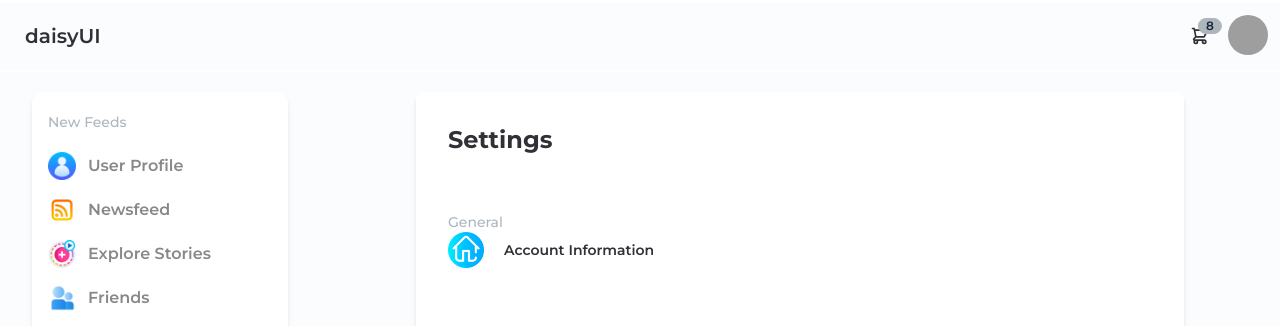
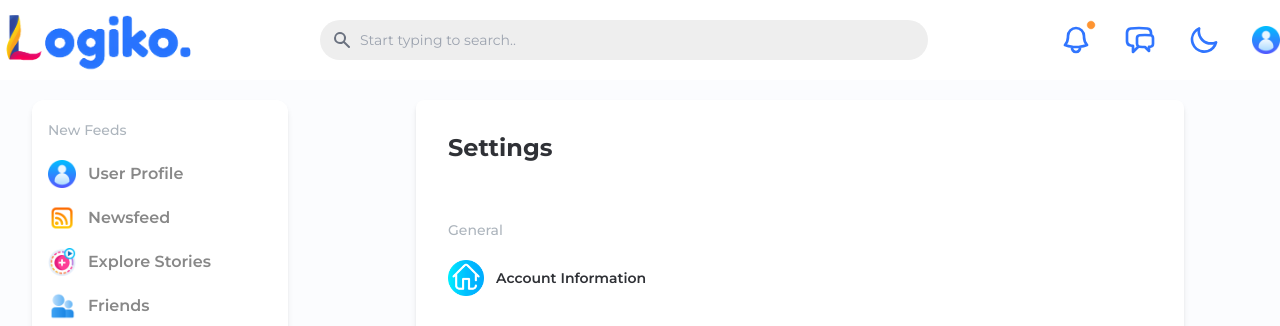
Before and after one commit to CrisTain333/logiko-frontend, a React (Create React App) app: page /settings in a window 1280 px wide. Shown: the top 326 px of the page. Built offline with nearby package versions, Linux system fonts and the light colour scheme; grey boxes are pictures that could not be loaded.

Commit message:
account information section added

```diff
--- a/src/Pages/Settings/Settings.jsx
+++ b/src/Pages/Settings/Settings.jsx
@@ -14,10 +14,10 @@ const Settings = () => {
             <p className="text-sm text-neutral font-medium">General</p>
           </div>
 
-          <div className="flex items-center justify-between">
+          <div className="flex items-center  mt-5">
             <div className="flex items-center justify-center">
               <img src={homeIcon} alt="" className="h-9 w-9" />
-              <span className="text-sm font-semibold ml-5">
+              <span className="text-sm font-semibold ml-3 hover:text-primary transition-all duration-500 cursor-pointer">
                 Account Information
               </span>
             </div>
--- a/src/components/Shared/Navbar/Navbar.jsx
+++ b/src/components/Shared/Navbar/Navbar.jsx
@@ -10,7 +10,7 @@ const Navbar = () => {
   return (
     <div className="bg-base-200 sticky z-50 top-0 min-h-[4.5rem] flex items-center">
       <>
-        {/* <div className="container mx-auto grid grid-cols-12">
+        <div className="container mx-auto grid grid-cols-12">
           <div className="col-span-3 flex items-center">
             <img className="h-20 w-auto" src={logo} alt="" />
           </div>
@@ -60,7 +60,11 @@ const Navbar = () => {
                     d="M14.857 17.082a23.848 23.848 0 005.454-1.31A8.967 8.967 0 0118 9.75v-.7V9A6 6 0 006 9v.75a8.967 8.967 0 01-2.312 6.022c1.733.64 3.56 1.085 5.455 1.31m5.714 0a24.255 24.255 0 01-5.714 0m5.714 0a3 3 0 11-5.714 0"
                   />
                 </svg>
-                <img className="w-3 h-3 absolute top-[-5px] right-[-5px]" src={dot} alt="" />
+                <img
+                  className="w-3 h-3 absolute top-[-5px] right-[-5px]"
+                  src={dot}
+                  alt=""
+                />
               </div>
               <svg
                 xmlns="http://www.w3.org/2000/svg"
@@ -79,7 +83,7 @@ const Navbar = () => {
               <label className="swap swap-rotate">
                 <input type="checkbox" onClick={handleDarkMode} />
 
-                <!-- sun icon -->
+                {/* <!-- sun icon --> */}
                 <svg
                   className="swap-on fill-current w-8 h-8 text-primary"
                   xmlns="http://www.w3.org/2000/svg"
@@ -88,7 +92,7 @@ const Navbar = () => {
                   <path d="M5.64,17l-.71.71a1,1,0,0,0,0,1.41,1,1,0,0,0,1.41,0l.71-.71A1,1,0,0,0,5.64,17ZM5,12a1,1,0,0,0-1-1H3a1,1,0,0,0,0,2H4A1,1,0,0,0,5,12Zm7-7a1,1,0,0,0,1-1V3a1,1,0,0,0-2,0V4A1,1,0,0,0,12,5ZM5.64,7.05a1,1,0,0,0,.7.29,1,1,0,0,0,.71-.29,1,1,0,0,0,0-1.41l-.71-.71A1,1,0,0,0,4.93,6.34Zm12,.29a1,1,0,0,0,.7-.29l.71-.71a1,1,0,1,0-1.41-1.41L17,5.64a1,1,0,0,0,0,1.41A1,1,0,0,0,17.66,7.34ZM21,11H20a1,1,0,0,0,0,2h1a1,1,0,0,0,0-2Zm-9,8a1,1,0,0,0-1,1v1a1,1,0,0,0,2,0V20A1,1,0,0,0,12,19ZM18.36,17A1,1,0,0,0,17,18.36l.71.71a1,1,0,0,0,1.41,0,1,1,0,0,0,0-1.41ZM12,6.5A5.5,5.5,0,1,0,17.5,12,5.51,5.51,0,0,0,12,6.5Zm0,9A3.5,3.5,0,1,1,15.5,12,3.5,3.5,0,0,1,12,15.5Z" />
                 </svg>
 
-                <!-- moon icon -->
+                {/* <!-- moon icon --> */}
                 <svg
                   className="swap-off fill-current w-8 h-8 text-primary"
                   xmlns="http://www.w3.org/2000/svg"
@@ -100,10 +104,10 @@ const Navbar = () => {
               <img src={userIcon} alt="" className="h-7 w-7" />
             </div>
           </div>
-        </div> */}
+        </div>
 
         {/* tEST NAVbar  */}
-        <div className="navbar bg-base-100">
+        {/* <div className="navbar bg-base-100">
           <div className="flex-1">
             <a className="btn btn-ghost normal-case text-xl">daisyUI</a>
           </div>
@@ -168,7 +172,7 @@ const Navbar = () => {
               </ul>
             </div>
           </div>
-        </div>
+        </div> */}
       </>
     </div>
   );
```
